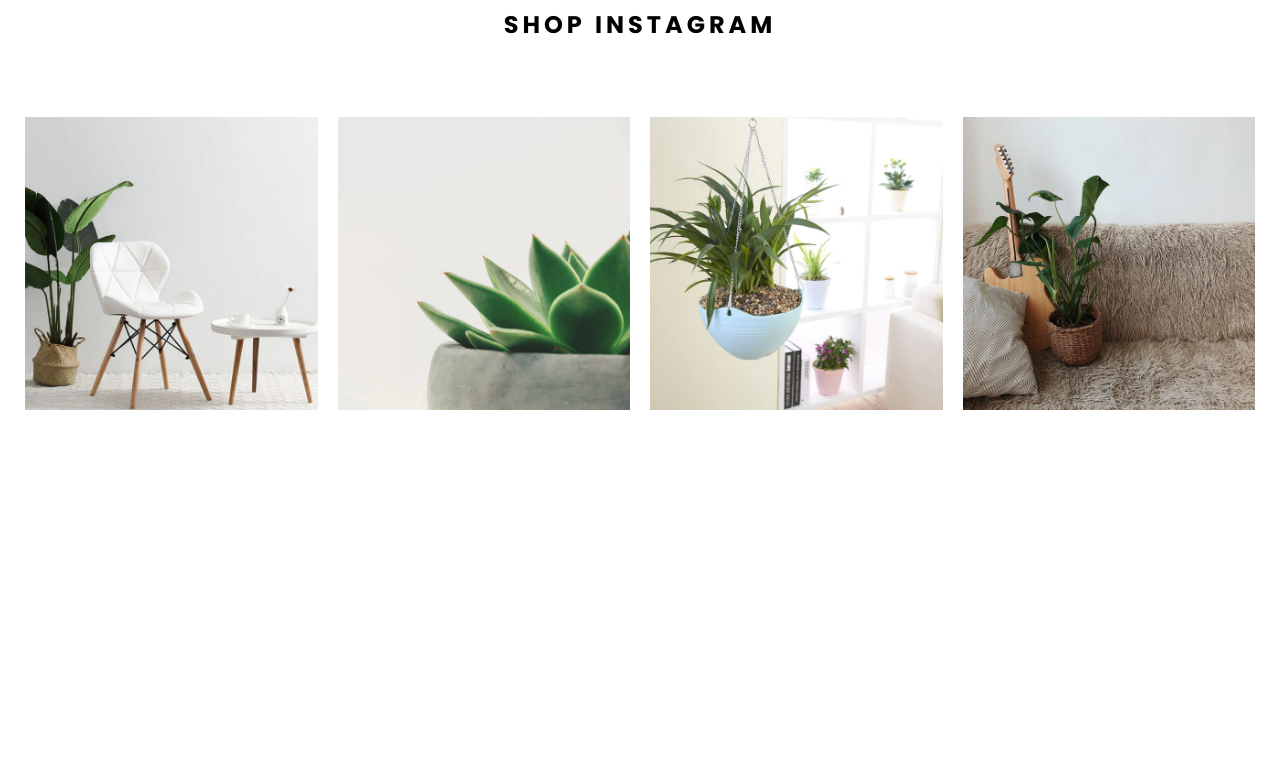
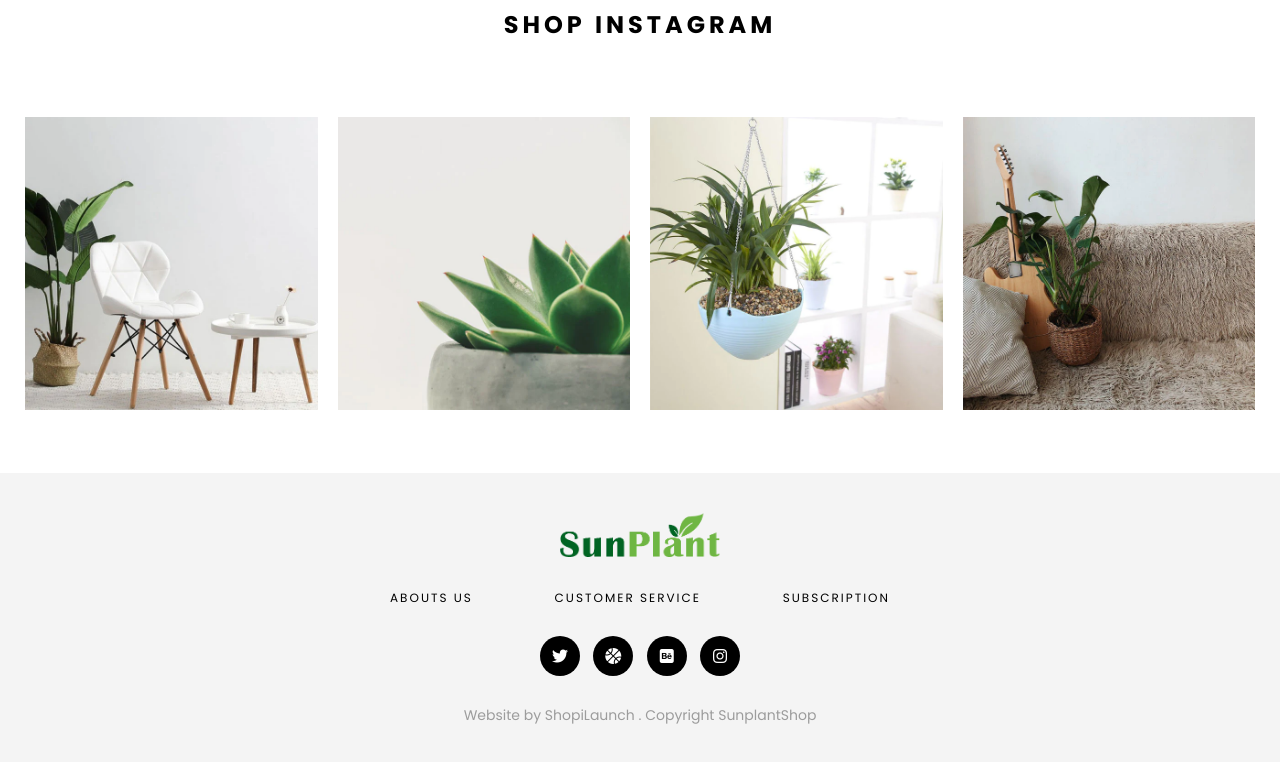
Before and after one commit to weberyanglalala/sunplant_practice, a plain HTML site: page index.html in a window 1280 px wide. Shown: the part 3974-4736 px from the top of the page. Before the commit the page ends 4447 px from the top, so only its background shows below. Drawn offline with Linux system fonts and the light colour scheme.

Commit message:
feat: finish footer

```diff
--- a/index.html
+++ b/index.html
@@ -640,9 +640,8 @@
             <a href="#" class="btn">Shop Now</a>
         </div>
         <div class="media-wrapper">
-            <iframe width="560" height="315"
-                src="https://www.youtube.com/embed/nkhpGC10OVw" title="YouTube video player"
-                frameborder="0"
+            <iframe width="560" height="315" src="https://www.youtube.com/embed/nkhpGC10OVw"
+                title="YouTube video player" frameborder="0"
                 allow="accelerometer; autoplay; clipboard-write; encrypted-media; gyroscope; picture-in-picture"
                 allowfullscreen>
             </iframe>
@@ -651,7 +650,11 @@
 
     <section class="social">
         <div class="social-wrapper">
-            <svg xmlns="http://www.w3.org/2000/svg" viewBox="0 0 448 512"><!--! Font Awesome Pro 6.1.1 by @fontawesome - https://fontawesome.com License - https://fontawesome.com/license (Commercial License) Copyright 2022 Fonticons, Inc. --><path d="M224.1 141c-63.6 0-114.9 51.3-114.9 114.9s51.3 114.9 114.9 114.9S339 319.5 339 255.9 287.7 141 224.1 141zm0 189.6c-41.1 0-74.7-33.5-74.7-74.7s33.5-74.7 74.7-74.7 74.7 33.5 74.7 74.7-33.6 74.7-74.7 74.7zm146.4-194.3c0 14.9-12 26.8-26.8 26.8-14.9 0-26.8-12-26.8-26.8s12-26.8 26.8-26.8 26.8 12 26.8 26.8zm76.1 27.2c-1.7-35.9-9.9-67.7-36.2-93.9-26.2-26.2-58-34.4-93.9-36.2-37-2.1-147.9-2.1-184.9 0-35.8 1.7-67.6 9.9-93.9 36.1s-34.4 58-36.2 93.9c-2.1 37-2.1 147.9 0 184.9 1.7 35.9 9.9 67.7 36.2 93.9s58 34.4 93.9 36.2c37 2.1 147.9 2.1 184.9 0 35.9-1.7 67.7-9.9 93.9-36.2 26.2-26.2 34.4-58 36.2-93.9 2.1-37 2.1-147.8 0-184.8zM398.8 388c-7.8 19.6-22.9 34.7-42.6 42.6-29.5 11.7-99.5 9-132.1 9s-102.7 2.6-132.1-9c-19.6-7.8-34.7-22.9-42.6-42.6-11.7-29.5-9-99.5-9-132.1s-2.6-102.7 9-132.1c7.8-19.6 22.9-34.7 42.6-42.6 29.5-11.7 99.5-9 132.1-9s102.7-2.6 132.1 9c19.6 7.8 34.7 22.9 42.6 42.6 11.7 29.5 9 99.5 9 132.1s2.7 102.7-9 132.1z"/></svg>
+            <svg xmlns="http://www.w3.org/2000/svg" viewBox="0 0 448 512">
+                <!--! Font Awesome Pro 6.1.1 by @fontawesome - https://fontawesome.com License - https://fontawesome.com/license (Commercial License) Copyright 2022 Fonticons, Inc. -->
+                <path
+                    d="M224.1 141c-63.6 0-114.9 51.3-114.9 114.9s51.3 114.9 114.9 114.9S339 319.5 339 255.9 287.7 141 224.1 141zm0 189.6c-41.1 0-74.7-33.5-74.7-74.7s33.5-74.7 74.7-74.7 74.7 33.5 74.7 74.7-33.6 74.7-74.7 74.7zm146.4-194.3c0 14.9-12 26.8-26.8 26.8-14.9 0-26.8-12-26.8-26.8s12-26.8 26.8-26.8 26.8 12 26.8 26.8zm76.1 27.2c-1.7-35.9-9.9-67.7-36.2-93.9-26.2-26.2-58-34.4-93.9-36.2-37-2.1-147.9-2.1-184.9 0-35.8 1.7-67.6 9.9-93.9 36.1s-34.4 58-36.2 93.9c-2.1 37-2.1 147.9 0 184.9 1.7 35.9 9.9 67.7 36.2 93.9s58 34.4 93.9 36.2c37 2.1 147.9 2.1 184.9 0 35.9-1.7 67.7-9.9 93.9-36.2 26.2-26.2 34.4-58 36.2-93.9 2.1-37 2.1-147.8 0-184.8zM398.8 388c-7.8 19.6-22.9 34.7-42.6 42.6-29.5 11.7-99.5 9-132.1 9s-102.7 2.6-132.1-9c-19.6-7.8-34.7-22.9-42.6-42.6-11.7-29.5-9-99.5-9-132.1s-2.6-102.7 9-132.1c7.8-19.6 22.9-34.7 42.6-42.6 29.5-11.7 99.5-9 132.1-9s102.7-2.6 132.1 9c19.6 7.8 34.7 22.9 42.6 42.6 11.7 29.5 9 99.5 9 132.1s2.7 102.7-9 132.1z" />
+            </svg>
         </div>
         <h2 class="social-title">
             SHOP INSTAGRAM
@@ -672,6 +675,50 @@
             <a href="#"><img src="./images/gallery/photo4.webp" alt="photo4"></a>
         </li>
     </ul>
+
+    <footer class="footer">
+        <div class="footer-logo">
+            <a href="#"><img src="./images/logo-header.webp" alt="logo"></a>
+        </div>
+        <ul class="about">
+            <li class="about-item"><a href="#">ABOUTS US</a></li>
+            <li class="about-item"><a href="#">CUSTOMER SERVICE</a></li>
+            <li class="about-item"><a href="#">SUBSCRIPTION</a></li>
+        </ul>
+        <ul class="social-media">
+            <li class="social-media-item">
+                <a href="#">
+                    <div class="icon-wrap">
+                        <i class="fa-brands fa-twitter"></i>
+                    </div>
+                </a>
+            </li>
+            <li class="social-media-item">
+                <a href="#">
+                    <div class="icon-wrap">
+                        <i class="fa-solid fa-basketball"></i>
+                    </div>
+                </a>
+            </li>
+            <li class="social-media-item">
+                <a href="#">
+                    <div class="icon-wrap">
+                        <i class="fa-brands fa-behance-square"></i>
+                    </div>
+                </a>
+            </li>
+            <li class="social-media-item">
+                <a href="#">
+                    <div class="icon-wrap">
+                        <i class="fa-brands fa-instagram"></i>
+                    </div>
+                </a>
+            </li>
+        </ul>
+        <div class="copyright">
+            <p class="copyright-decription">Website by ShopiLaunch . Copyright SunplantShop</p>
+        </div>
+    </footer>
 </body>
 
 </html>
--- /dev/null
+++ b/scss/_footer.scss
@@ -0,0 +1,56 @@
+.footer {
+    padding: 40px 0;
+    background-color: var(--bg-color-dark);
+}
+.footer-logo {
+    width: 160px;
+    margin: 0 auto;
+    img {
+        width: 100%;
+    }
+    margin-bottom: 2rem;
+}
+.about {
+    display: flex;
+    justify-content: space-between;
+    margin: 0 auto;
+    width: 90%;
+    max-width: 500px;
+
+    margin-bottom: 2rem;
+}
+.about-item {
+    font-size: 12px;
+    letter-spacing: 2px;
+    a {
+        color: var(--text-dark);
+    }
+    a:hover {
+        color: var(--primary-color);
+    }
+}
+.social-media {
+    display: flex;
+    width: 200px;
+    margin: 0 auto;
+    justify-content: space-between;
+    margin-bottom: 2rem;
+}
+.social-media .icon-wrap {
+    width: 40px;
+    height: 40px;
+    display: flex;
+    justify-content: center;
+    align-items: center;
+    border-radius: 50%;
+    background-color: #000;
+    color: var(--bg-color-light);
+}
+.social-media-item a:hover .icon-wrap {
+    background-color: var(--primary-color);
+}
+.copyright-decription {
+    text-align: center;
+    font-size: 14px;
+    color: var(--text-light);
+}
--- a/scss/style.scss
+++ b/scss/style.scss
@@ -3,3 +3,4 @@
 @forward 'boilerplate';
 @forward 'header';
 @forward 'main';
+@forward 'footer';
```
Also changed, not shown: css/style.css, 1 other file.
